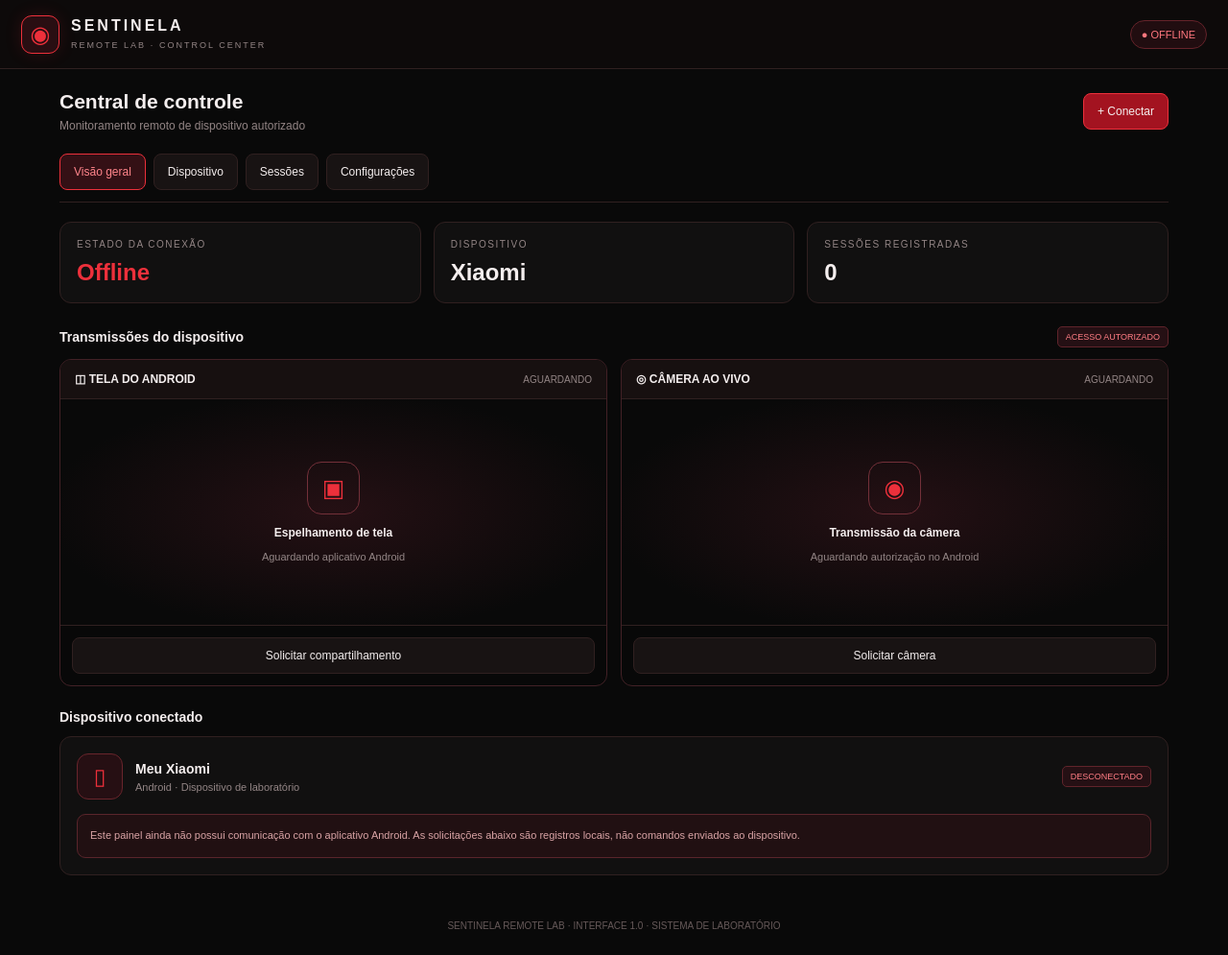
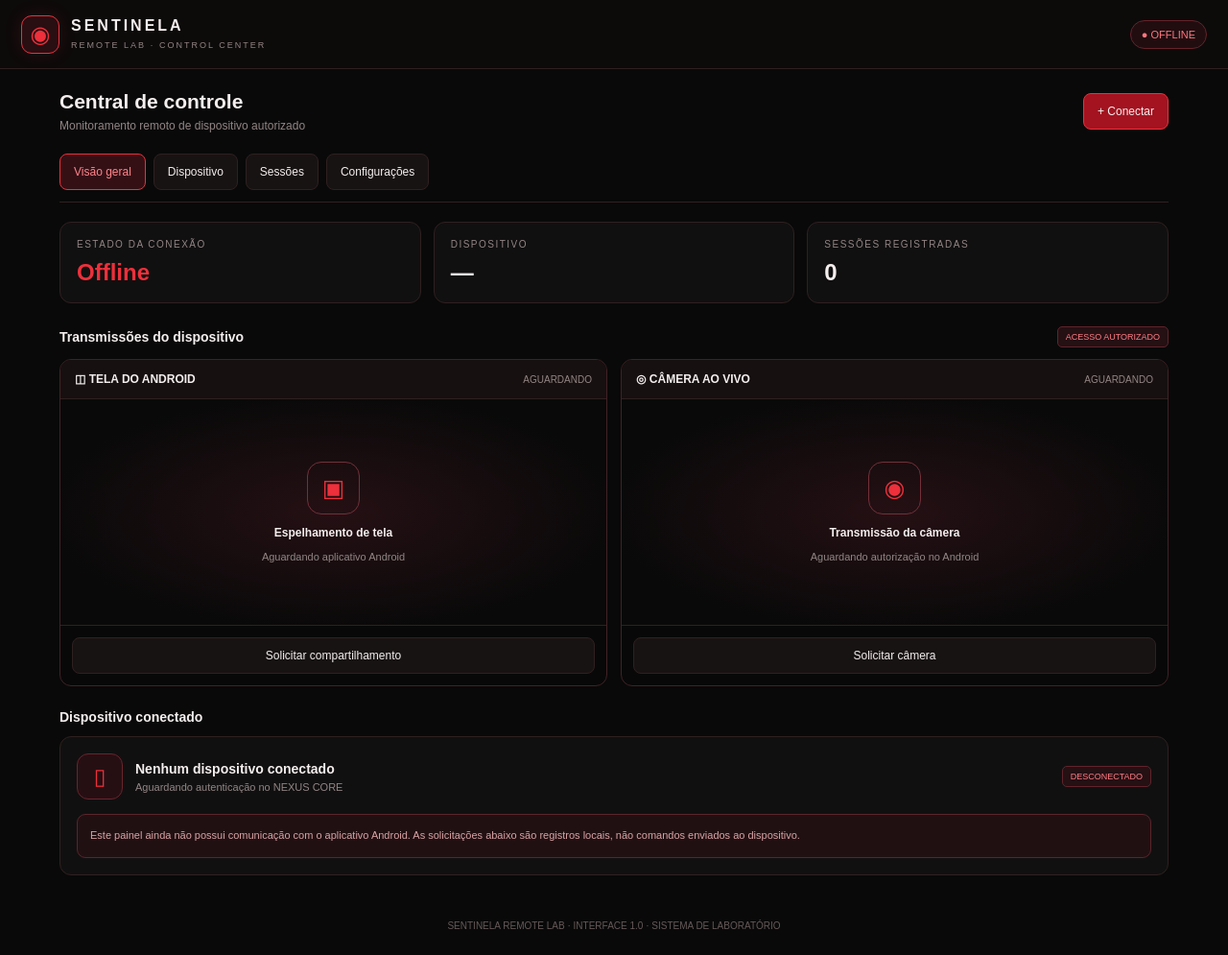
Before and after one commit to rodrigoxavier1105-maker/vision-ai., a plain HTML site: page index.html in a window 1280 px wide. Shown: the whole page at 96% size. Drawn offline with Linux system fonts and the light colour scheme.

Commit message:
Remove fictitious device entries

```diff
--- a/index.html
+++ b/index.html
@@ -206,7 +206,7 @@ footer{text-align:center;color:#665959;font-size:10px;padding:25px}
    </div>
    <div class="card">
     <div class="metric-title">DISPOSITIVO</div>
-    <div class="metric">Xiaomi</div>
+    <div class="metric" id="metricDevice">—</div>
    </div>
    <div class="card">
     <div class="metric-title">SESSÕES REGISTRADAS</div>
@@ -256,8 +256,8 @@ footer{text-align:center;color:#665959;font-size:10px;padding:25px}
    <div class="device">
     <div class="device-icon">▯</div>
     <div style="flex:1">
-     <div class="device-name">Meu Xiaomi</div>
-     <div class="device-info">Android · Dispositivo de laboratório</div>
+     <div class="device-name" id="deviceNameDisplay">Nenhum dispositivo conectado</div>
+     <div class="device-info" id="deviceInfoDisplay">Aguardando autenticação no NEXUS CORE</div>
     </div>
     <span class="tag" id="deviceStatus">DESCONECTADO</span>
    </div>
@@ -276,8 +276,8 @@ footer{text-align:center;color:#665959;font-size:10px;padding:25px}
    <div class="device">
     <div class="device-icon">▯</div>
     <div>
-     <div class="device-name">Xiaomi Android</div>
-     <div class="device-info">Dispositivo principal</div>
+     <div class="device-name">Aguardando dispositivo</div>
+     <div class="device-info">Nenhum aparelho autenticado</div>
     </div>
    </div>
    <div class="row">
@@ -315,7 +315,7 @@ footer{text-align:center;color:#665959;font-size:10px;padding:25px}
   <p class="sub">Identificação e segurança do laboratório.</p>
   <div class="card">
    <label>Nome do dispositivo</label>
-   <input id="deviceName" value="Meu Xiaomi">
+   <input id="deviceName" placeholder="Nome do dispositivo">
    <label>ID do dispositivo (será fornecido pelo aplicativo)</label>
    <input id="deviceId" placeholder="ID de conexão">
    <label>Endereço do servidor seguro</label>
```
